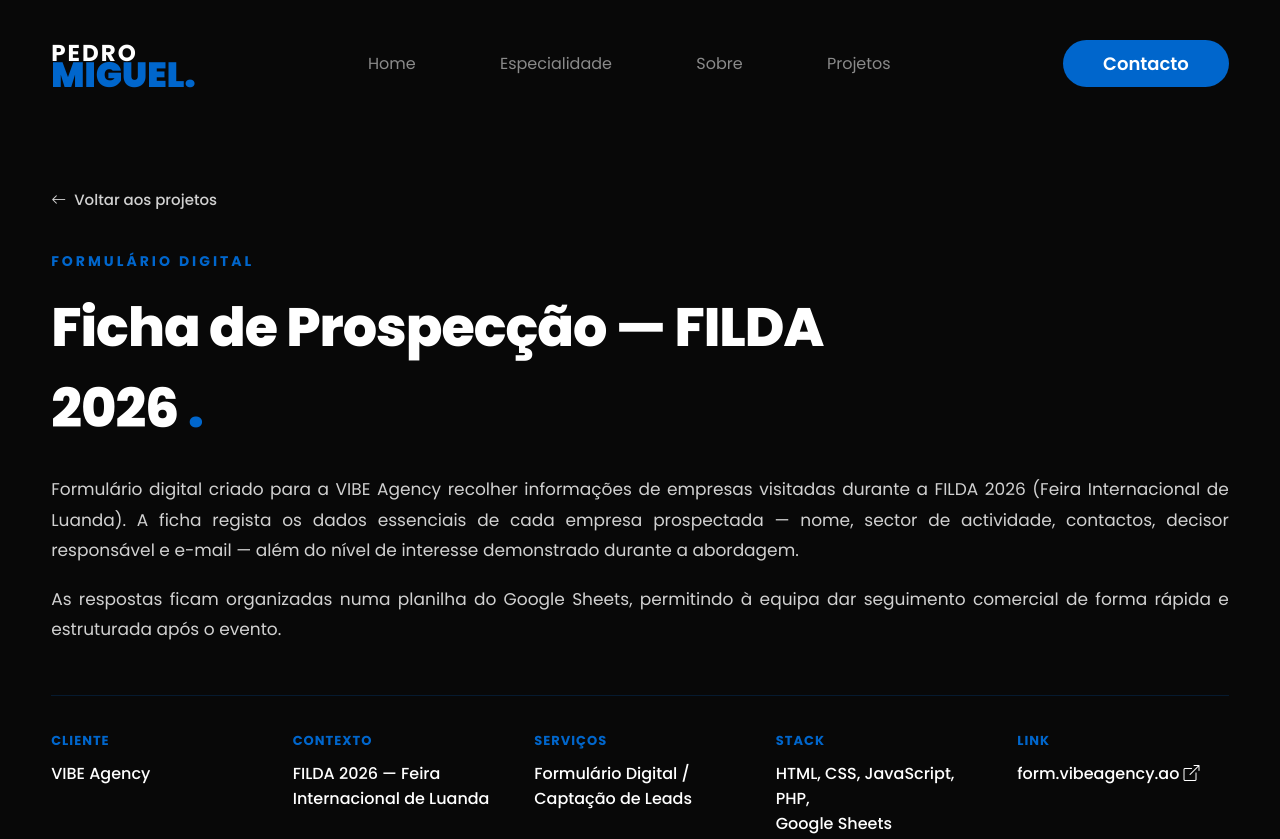
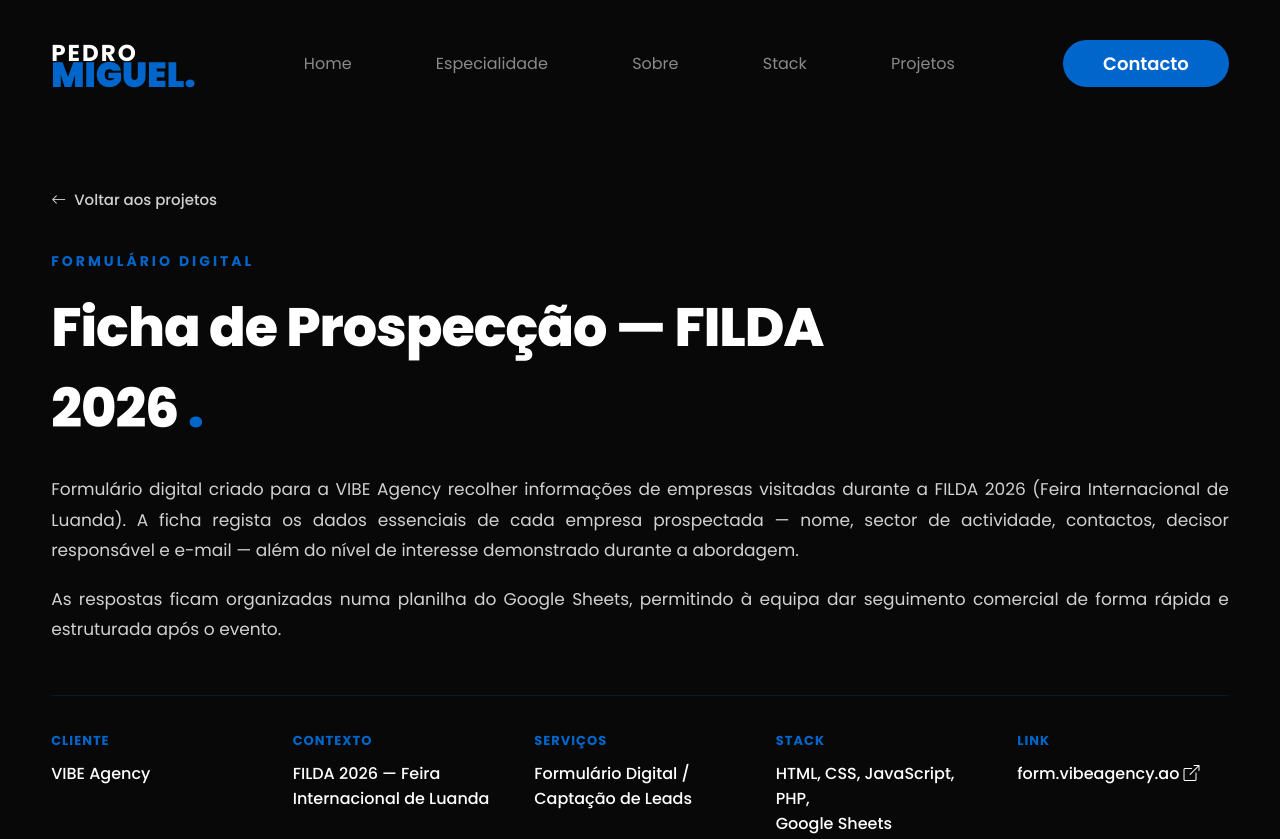
Before and after one commit to LufutoPedro/my-portfolio, a plain HTML site: page projeto3.html in a window 1280 px wide. Shown: the top 839 px of the page. Drawn offline with nearby package versions, Linux system fonts and the light colour scheme.

Commit message:
Update projeto3.html

```diff
--- a/projeto3.html
+++ b/projeto3.html
@@ -245,6 +245,7 @@
                     <li><a href="index.html">Home</a></li>
                     <li><a href="index.html#especialidades">Especialidade</a></li>
                     <li><a href="index.html#sobre">Sobre</a></li>
+                    <li><a href="index.html#stack">Stack</a></li>
                     <li><a href="index.html#projetos">Projetos</a></li>
                 </ul>
             </nav>
@@ -268,6 +269,7 @@
                         <li><a href="index.html">Home</a></li>
                         <li><a href="index.html#especialidades">Especialidade</a></li>
                         <li><a href="index.html#sobre">Sobre</a></li>
+                        <li><a href="index.html#stack">Stack</a></li>
                         <li><a href="index.html#projetos">Projetos</a></li>
                         <li><a href="contacto.html">Contacto</a></li>
                     </ul>
```
